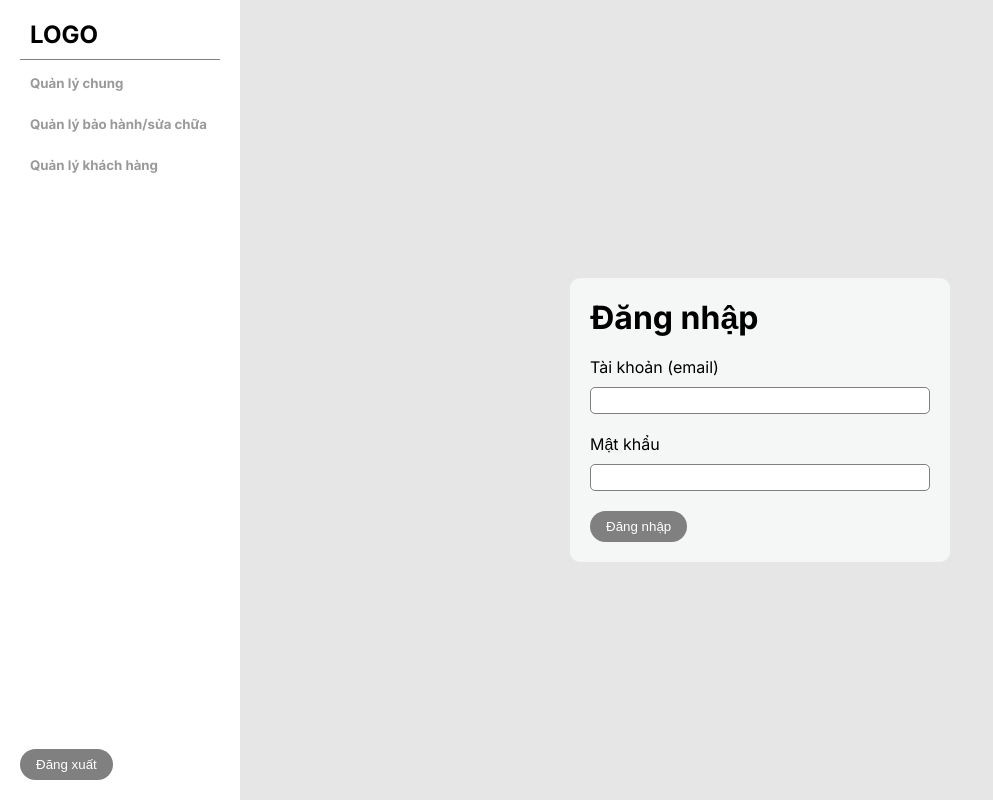
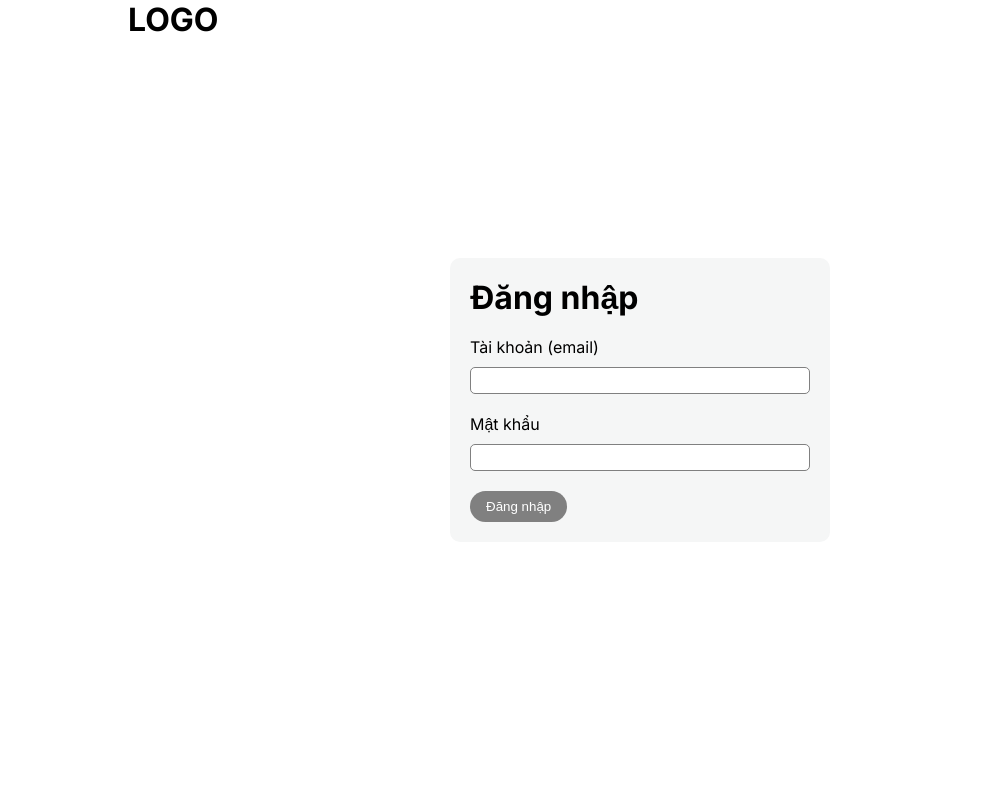
Before and after one commit to khanhndxd/repair-management-system-frontend, a Next.js app: page /dang-nhap in a window 1280 px wide. Shown: the whole page, without its empty margins (0-993 px from the left). Built offline with nearby package versions, Linux system fonts and the light colour scheme.

Commit message:
Change app folder structure

```diff
--- a/src/app/dang-nhap/layout.js
+++ /dev/null
@@ -1,6 +0,0 @@
-import styles from "@/styles/main.module.scss";
-import Link from "next/link";
-
-export default function SigninLayout({ children }) {
-  return <div style={{width:"100%", zIndex:2}}>{children}</div>;
-}
--- a/src/app/dang-nhap/page.js
+++ b/src/app/dang-nhap/page.js
@@ -1,9 +1,22 @@
+"use client";
 import styles from "@/styles/main.module.scss";
 import Link from "next/link";
+import { useRouter } from "next/navigation";
+import { useDispatch } from "react-redux";
+import { showNotification } from "@/store/features/notificationSlice";
 
 export default function Login() {
+  const router = useRouter();
+  const dispatch = useDispatch();
+
+  const handleLogin = () => {
+    router.push("/");
+    dispatch(showNotification({ message: "Đăng nhập thành công", type: "success" }));
+  };
+
   return (
     <div className={styles["login"]}>
+      <h1>LOGO</h1>
       <div className={styles["box-login"]}>
         <h1>Đăng nhập</h1>
         <div className={styles["box-login__input"]}>
@@ -15,7 +28,9 @@ export default function Login() {
           <input type="password"></input>
         </div>
         <div className={styles["box-login__actions"]}>
-          <button className={styles["button"]}>Đăng nhập</button>
+          <button onClick={handleLogin} className={styles["button"]}>
+            Đăng nhập
+          </button>
         </div>
       </div>
     </div>
--- a/src/app/layout.js
+++ b/src/app/layout.js
@@ -2,8 +2,6 @@ import "./globals.css";
 import { Inter } from "next/font/google";
 import Link from "next/link";
 import styles from "@/styles/main.module.scss";
-import SidebarLink from "@/components/pages/main/SidebarLink";
-import SidebarAccount from "@/components/pages/main/SidebarAccount";
 import Providers from "./providers";
 import Notification from "@/components/common/Notification";
 const inter = Inter({ subsets: ["latin"] });
@@ -19,20 +17,7 @@ export default function RootLayout({ children }) {
       <body className={inter.className}>
         <Providers>
           <Notification />
-          <div className={styles["management"]}>
-            <aside className={styles["sidebar"]}>
-              <div className={styles["sidebar__logo"]}>
-                <Link href="/">
-                  <h1>LOGO</h1>
-                </Link>
-              </div>
-              <SidebarLink content={"Quản lý chung"} href="/" />
-              <SidebarLink content={"Quản lý bảo hành/sửa chữa"} href="/bao-hanh-sua-chua" />
-              <SidebarLink content={"Quản lý khách hàng"} href="/khach-hang" />
-              <SidebarAccount />
-            </aside>
-            <div className={styles["dashboard"]}>{children}</div>
-          </div>
+          {children}
         </Providers>
       </body>
     </html>
--- a/src/components/pages/main/SidebarAccount.js
+++ b/src/components/pages/main/SidebarAccount.js
@@ -10,7 +10,7 @@ export default function SidebarAccount() {
 
   const handleLogout = () => {
     router.push("/dang-nhap");
-    dispatch(showNotification({ message: "Sucess", type: "success" }));
+    dispatch(showNotification({ message: "Đăng xuất thành công", type: "success" }));
   };
 
   return (
--- a/src/styles/pages/_login.module.scss
+++ b/src/styles/pages/_login.module.scss
@@ -6,6 +6,12 @@
     align-items: center;
     justify-content: center;
     margin: 0px 128px;
+    position: relative;
+    & > h1 {
+        position: absolute;
+        top:0;
+        left:0;
+    }
     .box-login {
         @include abstracts.display-flex-column;
         width: 380px;
--- a/src/styles/pages/_management.module.scss
+++ b/src/styles/pages/_management.module.scss
@@ -8,7 +8,7 @@
         gap:5px;
         width: 240px;
         height: 100%;
-        padding: 20px;
+        padding: 10px 20px;
         overflow-y: auto;
         &__logo {
             padding: 0px 10px 10px 10px;
@@ -34,13 +34,13 @@
     }
     .dashboard {
         width: calc(100% - 240px);
-        padding: 20px 30px;
+        padding: 10px 20px;
         background-color: #e6e6e6;
         overflow-y: auto;
         &__main {
             height:100%;
             @include abstracts.display-flex-column;
-            gap: 20px;
+            gap: 10px;
             & > h1 {
                 font-size: 28px;
             }
```
Also changed, not shown: src/app/page.js (+1 -8 lines), src/app/quan-ly/layout.js (added, +23 -0 lines), src/app/quan-ly/page.js (added, +10 -0 lines), src/app/quan-ly/bao-hanh-sua-chua/page.js (renamed from src/app/bao-hanh-sua-chua/page.js), src/app/quan-ly/khach-hang/page.js (renamed from src/app/khach-hang/page.js).
